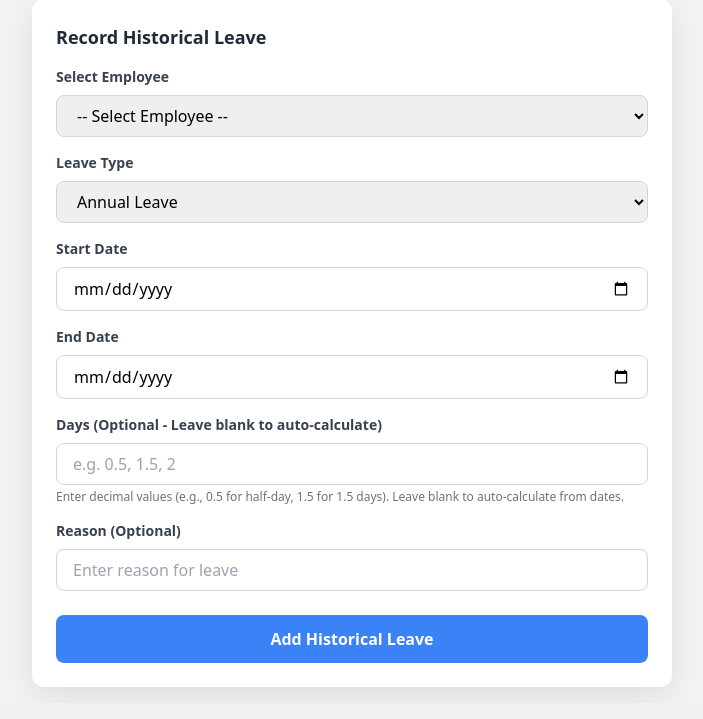
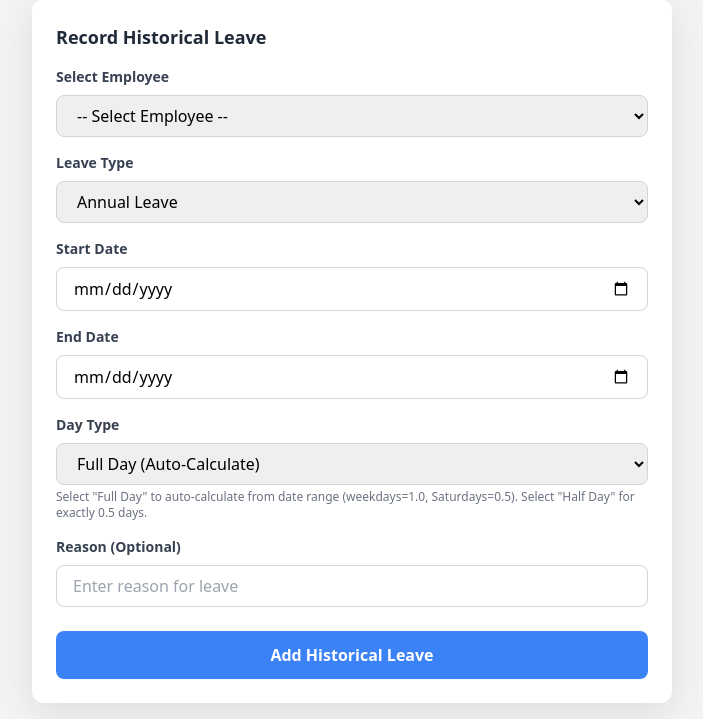
Before and after one commit to sew49/AISL-, a Flask app: page /admin/add-historical-leave in a window 1280 px wide. Shown: the part 101-820 px from the top of the page, without its empty margins (288-991 px from the left). Before the commit the page ends 792 px from the top, so only its background shows below. Run offline with Flask 3, Linux system fonts and the light colour scheme; the visitor is signed in with stand-in values (Sample User, id 1); some libraries are stand-ins or nearby versions.

Commit message:
Fix historical leave: dropdown for day type, Half Day=0.5 always

```diff
--- a/attendance_system/main.py
+++ b/attendance_system/main.py
@@ -651,12 +651,29 @@ def add_historical_leave():
 
         # Check if manual days input is provided
         total_days_str = request.form.get('total_days', '').strip()
+        manual_days_str = request.form.get('manual_days', '').strip()
 
         if total_days_str == '0.5':
             # Half Day (0.5) - ignore date range, save exactly 0.5
             total_days = 0.5
+        elif total_days_str == 'manual':
+            # Manual entry from the manual_days input field
+            if not manual_days_str:
+                return render_template('admin/add_historical_leave.html',
+                                    employees=Employee.query.filter_by(IsActive=True).order_by(Employee.EmployeeCode.asc()).all(),
+                                    error='Please enter the number of days for manual entry')
+            try:
+                total_days = float(manual_days_str)
+                if total_days <= 0:
+                    return render_template('admin/add_historical_leave.html',
+                                        employees=Employee.query.filter_by(IsActive=True).order_by(Employee.EmployeeCode.asc()).all(),
+                                        error='Days must be a positive number')
+            except ValueError:
+                return render_template('admin/add_historical_leave.html',
+                                    employees=Employee.query.filter_by(IsActive=True).order_by(Employee.EmployeeCode.asc()).all(),
+                                    error='Invalid days value. Please enter a number.')
         elif total_days_str and total_days_str != 'auto':
-            # Manual entry (other values like 1.0, 1.5, 5.0, etc.)
+            # Direct manual entry (backward compatibility)
             try:
                 total_days = float(total_days_str)
                 if total_days <= 0:
@@ -669,6 +686,7 @@ def add_historical_leave():
                                     error='Invalid days value. Please enter a number.')
         else:
             # Auto-calculate: Loop through dates - weekdays as 1.0, Saturdays as 0.5, Sundays excluded
+            # Feb 26 to Feb 27 = 2 days (both weekdays)
             total_days = 0
             current_date = start_date
             while current_date <= end_date:
--- a/attendance_system/templates/admin/add_historical_leave.html
+++ b/attendance_system/templates/admin/add_historical_leave.html
@@ -102,22 +102,51 @@
                 >
             </div>
 
-            <!-- Days (Manual Entry) -->
+            <!-- Days Selection -->
             <div class="mb-4">
-                <label class="block text-gray-700 text-sm font-bold mb-2" for="total_days">
-                    Days (Optional - Leave blank to auto-calculate)
+                <label class="block text-gray-700 text-sm font-bold mb-2" for="day_type">
+                    Day Type
+                </label>
+                <select
+                    name="total_days"
+                    id="day_type"
+                    class="w-full px-4 py-2 border border-gray-300 rounded-lg focus:ring-2 focus:ring-blue-500 focus:border-blue-500"
+                    onchange="toggleManualDays()"
+                >
+                    <option value="auto">Full Day (Auto-Calculate)</option>
+                    <option value="0.5">Half Day (0.5)</option>
+                    <option value="manual">Other (Manual Entry)</option>
+                </select>
+                <p class="text-xs text-gray-500 mt-1">Select "Full Day" to auto-calculate from date range (weekdays=1.0, Saturdays=0.5). Select "Half Day" for exactly 0.5 days.</p>
+            </div>
+
+            <!-- Manual Days Input (shown when "Other" is selected) -->
+            <div class="mb-4" id="manual_days_container" style="display: none;">
+                <label class="block text-gray-700 text-sm font-bold mb-2" for="manual_days">
+                    Enter Days
                 </label>
                 <input
                     type="number"
-                    name="total_days"
-                    id="total_days"
+                    name="manual_days"
+                    id="manual_days"
                     step="0.5"
                     min="0.5"
                     class="w-full px-4 py-2 border border-gray-300 rounded-lg focus:ring-2 focus:ring-blue-500 focus:border-blue-500"
-                    placeholder="e.g. 0.5, 1.5, 2"
+                    placeholder="e.g. 1.0, 1.5, 5.0"
                 >
-                <p class="text-xs text-gray-500 mt-1">Enter decimal values (e.g., 0.5 for half-day, 1.5 for 1.5 days). Leave blank to auto-calculate from dates.</p>
             </div>
+
+            <script>
+                function toggleManualDays() {
+                    var dayType = document.getElementById('day_type').value;
+                    var manualContainer = document.getElementById('manual_days_container');
+                    if (dayType === 'manual') {
+                        manualContainer.style.display = 'block';
+                    } else {
+                        manualContainer.style.display = 'none';
+                    }
+                }
+            </script>
 
             <!-- Reason -->
             <div class="mb-6">
```
Also changed, not shown: attendance_system/routes/staff_routes.py (+12 -1 lines).
